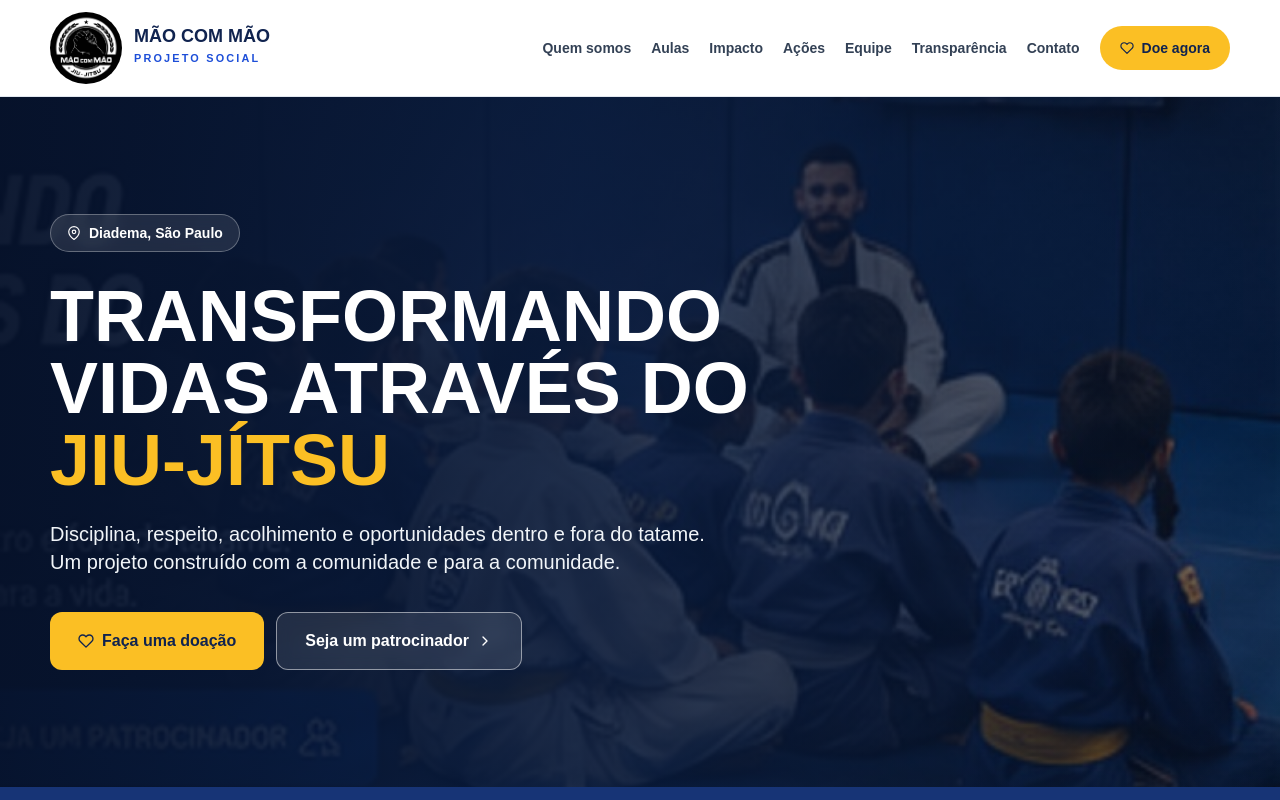
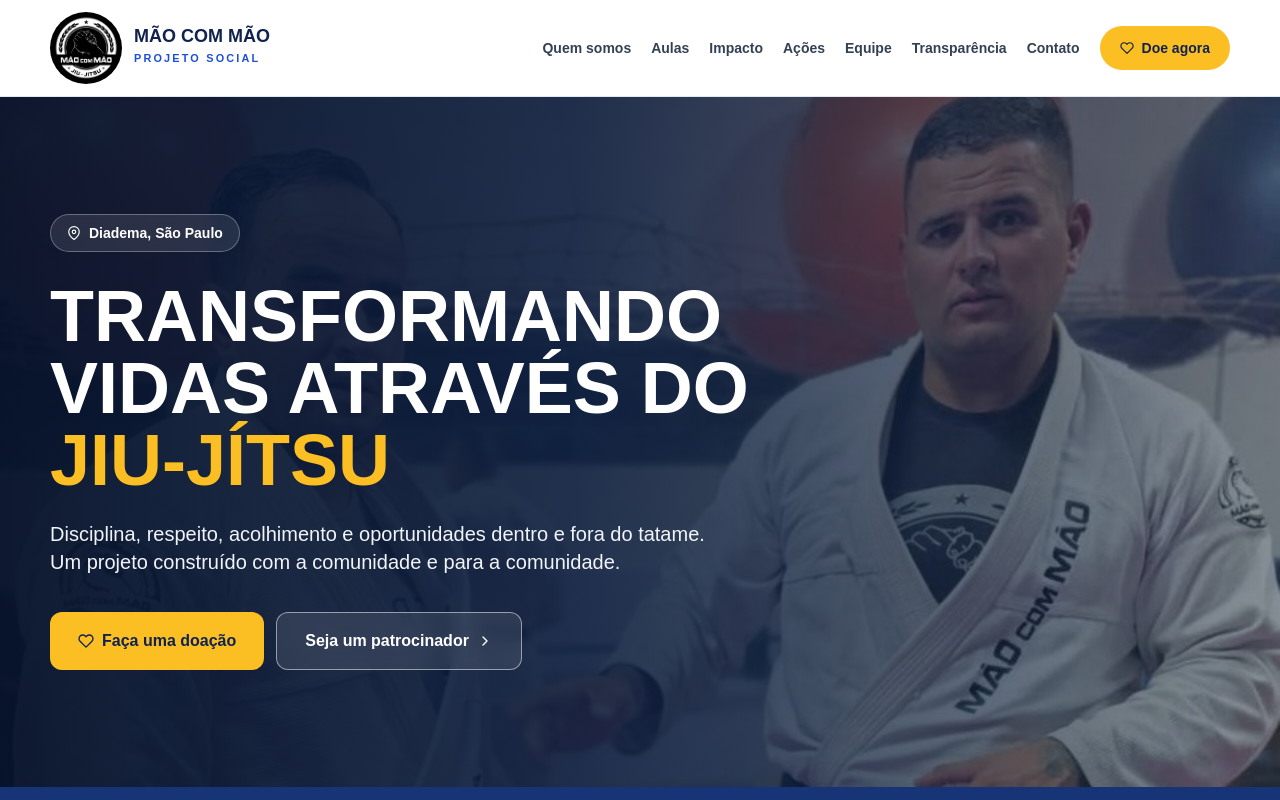
Before and after one commit to chefdcg20-commits/maocommao.org.com, a Next.js app: page / in a window 1280 px wide. Shown: the top 800 px of the page. Built offline with nearby package versions, Linux system fonts and the light colour scheme.

Commit message:
Atualiza foto dos professores

```diff
--- a/app/page.tsx
+++ b/app/page.tsx
@@ -32,14 +32,20 @@ export default function Home() {
       <Header />
 
       <section id="inicio" className="relative min-h-[690px] overflow-hidden bg-brand-900 text-white">
-        <Image src="/images/hero.jpg" alt="Aula social de jiu-jítsu com crianças" fill priority className="object-cover object-center" />
+        <Image
+          src="/images/professores-hero.jpg"
+          alt="Professores do Projeto Mão com Mão no tatame"
+          fill
+          priority
+          className="object-cover object-[55%_0%] md:object-[center_5%]"
+        />
         <div className="hero-overlay absolute inset-0" />
         <div className="container-site relative flex min-h-[690px] items-center py-20">
           <div className="max-w-3xl">
             <span className="inline-flex items-center gap-2 rounded-full border border-white/30 bg-white/10 px-4 py-2 text-sm font-bold backdrop-blur">
               <FiMapPin aria-hidden /> Diadema, São Paulo
             </span>
-            <h1 className="mt-7 text-4xl font-black uppercase leading-[1.02] sm:text-5xl lg:text-7xl">
+            <h1 className="mt-7 text-[2rem] font-black uppercase leading-[1.02] sm:text-5xl lg:text-7xl">
               Transformando vidas através do <span className="text-gold">jiu-jítsu</span>
             </h1>
             <p className="mt-6 max-w-2xl text-lg leading-relaxed text-slate-100 sm:text-xl">
```
Also changed, not shown: public/images/professores-hero.jpg (added).
